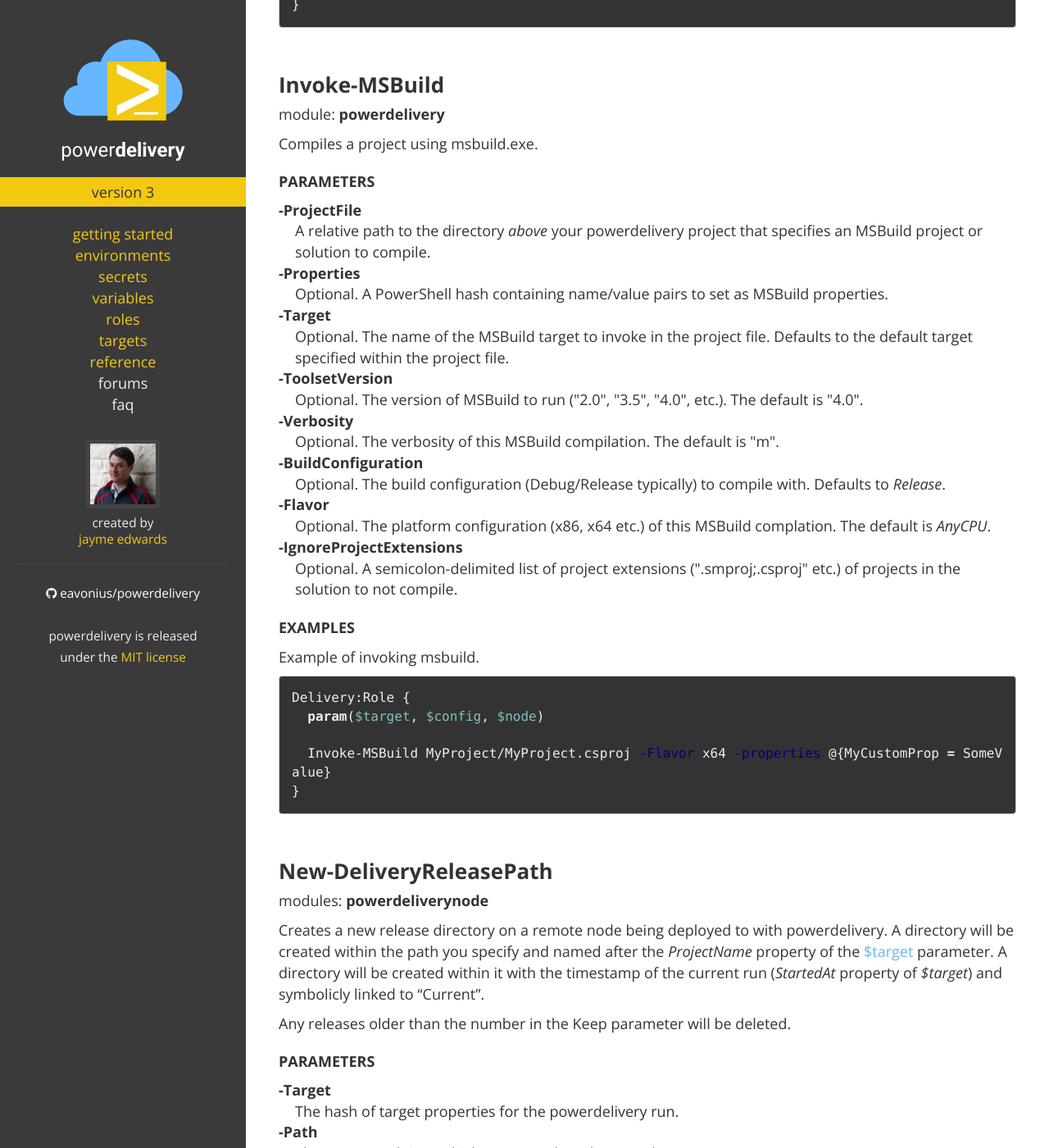
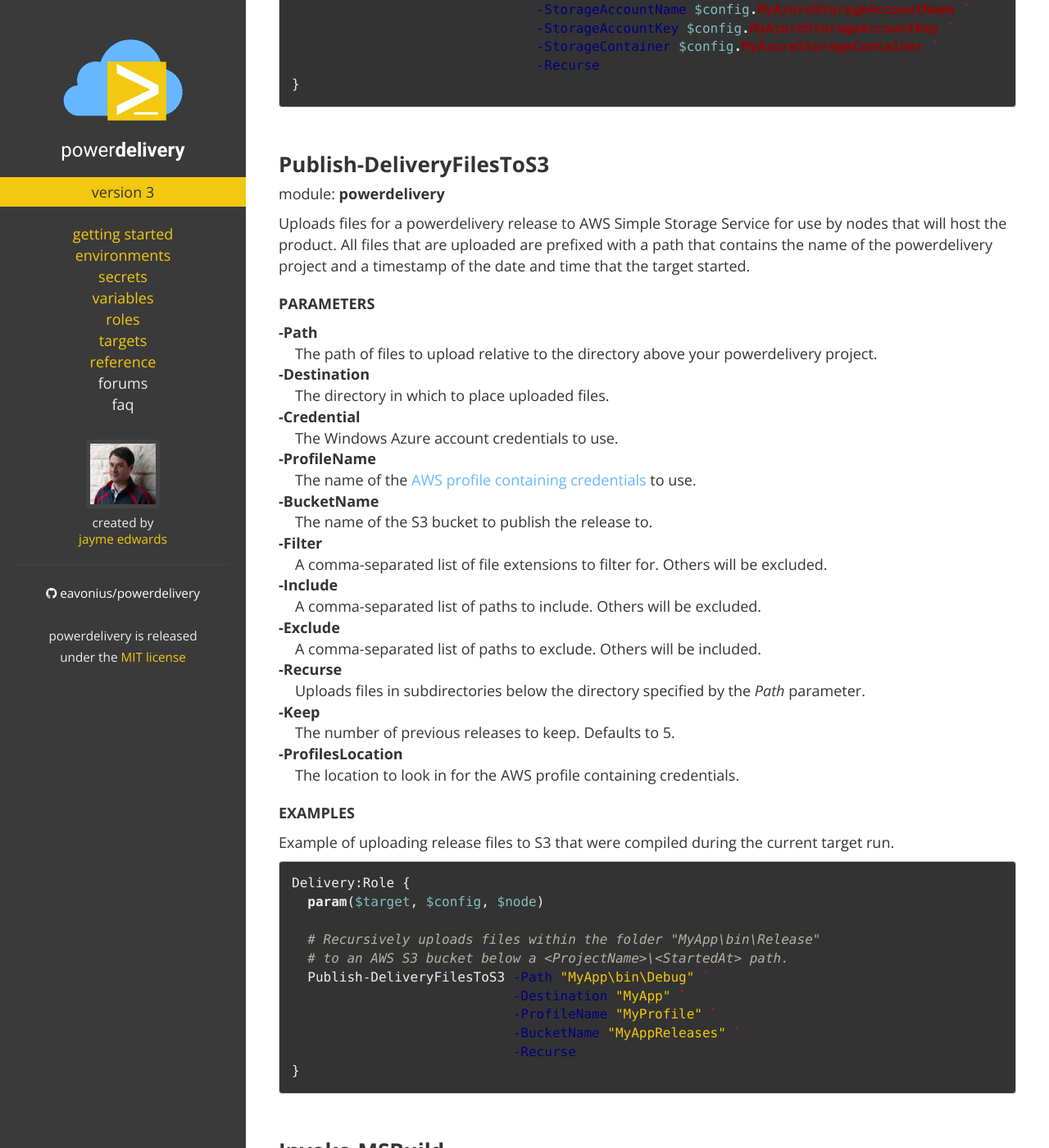
Before and after one commit to eavonius/powerdelivery, a Jekyll site: the page built from reference.markdown, in a window 1280 px wide and 1400 px high, scrolled down 8385 px. Shown: the whole window at 82% size. Built offline with Jekyll 4.4.1, drawn with Linux system fonts in a browser that asks for light colours; nearby versions of some CDN libraries; some of the changed text lies outside the part shown.

Commit message:
Added Publish-DeliveryFilesToS3

```diff
--- a/reference.markdown
+++ b/reference.markdown
@@ -55,6 +55,9 @@ powerdelivery [targets](targets.html).
 					</li>
 					<li>
 						<a href="#publish_deliveryfilestoazure_cmdlet">Publish-DeliveryFilesToAzure</a>
+					</li>
+					<li>
+						<a href="#publish_deliveryfilestos3_cmdlet">Publish-DeliveryFilesToS3</a>
 					</li>
 					<li>
 						<a href="#invoke_msbuild_cmdlet">Invoke-MSBuild</a>
@@ -399,7 +402,7 @@ Delivery:Role {
 
 <p class="ref-item">Publish-DeliveryFilesToAzure</p>
 
-<p>module: <b>powerdeliverynode</b></p>
+<p>module: <b>powerdelivery</b></p>
 
 Uploads files for a powerdelivery release to Windows Azure for use by nodes that will host the product. All files that are uploaded are prefixed with a path that contains the name of the powerdelivery project and a timestamp of the date and time that the target started.
 
@@ -419,6 +422,8 @@ Uploads files for a powerdelivery release to Windows Azure for use by nodes that
 	<dd>A Windows Azure storage account key that matches the <i>StorageAccountName</i> parameter providing read and write access.</dd>
 	<dt>-StorageContainer</dt>
 	<dd>A container within the Windows Azure storage account referred to in the <i>StorageAccountName</i> parameter into which to upload files.</dd>
+	<dt>-Filter</dt>
+	<dd>A comma-separated list of file extensions to filter for. Others will be excluded.</dd>
 	<dt>-Include</dt>
 	<dd>A comma-separated list of paths to include. Others will be excluded.</dd>
 	<dt>-Exclude</dt>
@@ -445,6 +450,58 @@ Delivery:Role {
                                -StorageAccountKey $config.MyAzureStorageAccountKey `
                                -StorageContainer $config.MyAzureStorageContainer `
                                -Recurse
+}
+{% endhighlight %}
+
+<br />
+
+<a name="publish_deliveryfilestos3_cmdlet"></a>
+
+<p class="ref-item">Publish-DeliveryFilesToS3</p>
+
+<p>module: <b>powerdelivery</b></p>
+
+Uploads files for a powerdelivery release to AWS Simple Storage Service for use by nodes that will host the product. All files that are uploaded are prefixed with a path that contains the name of the powerdelivery project and a timestamp of the date and time that the target started.
+
+<p class="ref-upper">Parameters</p>
+<dl>
+	<dt>-Path</dt>
+	<dd>The path of files to upload relative to the directory above your powerdelivery project.</dd>
+	<dt>-Destination</dt>
+	<dd>The directory in which to place uploaded files.</dd>
+	<dt>-Credential</dt>
+	<dd>The Windows Azure account credentials to use.</dd>
+	<dt>-ProfileName</dt>
+	<dd>The name of the <a href="https://docs.aws.amazon.com/powershell/latest/userguide/specifying-your-aws-credentials.html" target="_blank">AWS profile containing credentials</a> to use.</dd>
+	<dt>-BucketName</dt>
+	<dd>The name of the S3 bucket to publish the release to.</dd>
+	<dt>-Filter</dt>
+	<dd>A comma-separated list of file extensions to filter for. Others will be excluded.</dd>
+	<dt>-Include</dt>
+	<dd>A comma-separated list of paths to include. Others will be excluded.</dd>
+	<dt>-Exclude</dt>
+	<dd>A comma-separated list of paths to exclude. Others will be included.</dd>
+	<dt>-Recurse</dt>
+	<dd>Uploads files in subdirectories below the directory specified by the <i>Path</i> parameter.</dd>
+	<dt>-Keep</dt>
+	<dd>The number of previous releases to keep. Defaults to 5.</dd>
+	<dt>-ProfilesLocation</dt>
+	<dd>The location to look in for the AWS profile containing credentials.</dd>
+</dl>
+<p class="ref-upper">Examples</p>
+
+<p>Example of uploading release files to S3 that were compiled during the current target run.</p>
+{% highlight powershell %}
+Delivery:Role {
+  param($target, $config, $node)
+
+  # Recursively uploads files within the folder "MyApp\bin\Release"
+  # to an AWS S3 bucket below a <ProjectName>\<StartedAt> path.
+  Publish-DeliveryFilesToS3 -Path "MyApp\bin\Debug" `
+                            -Destination "MyApp" `
+                            -ProfileName "MyProfile" `
+                            -BucketName "MyAppReleases" `
+                            -Recurse
 }
 {% endhighlight %}
 
```
